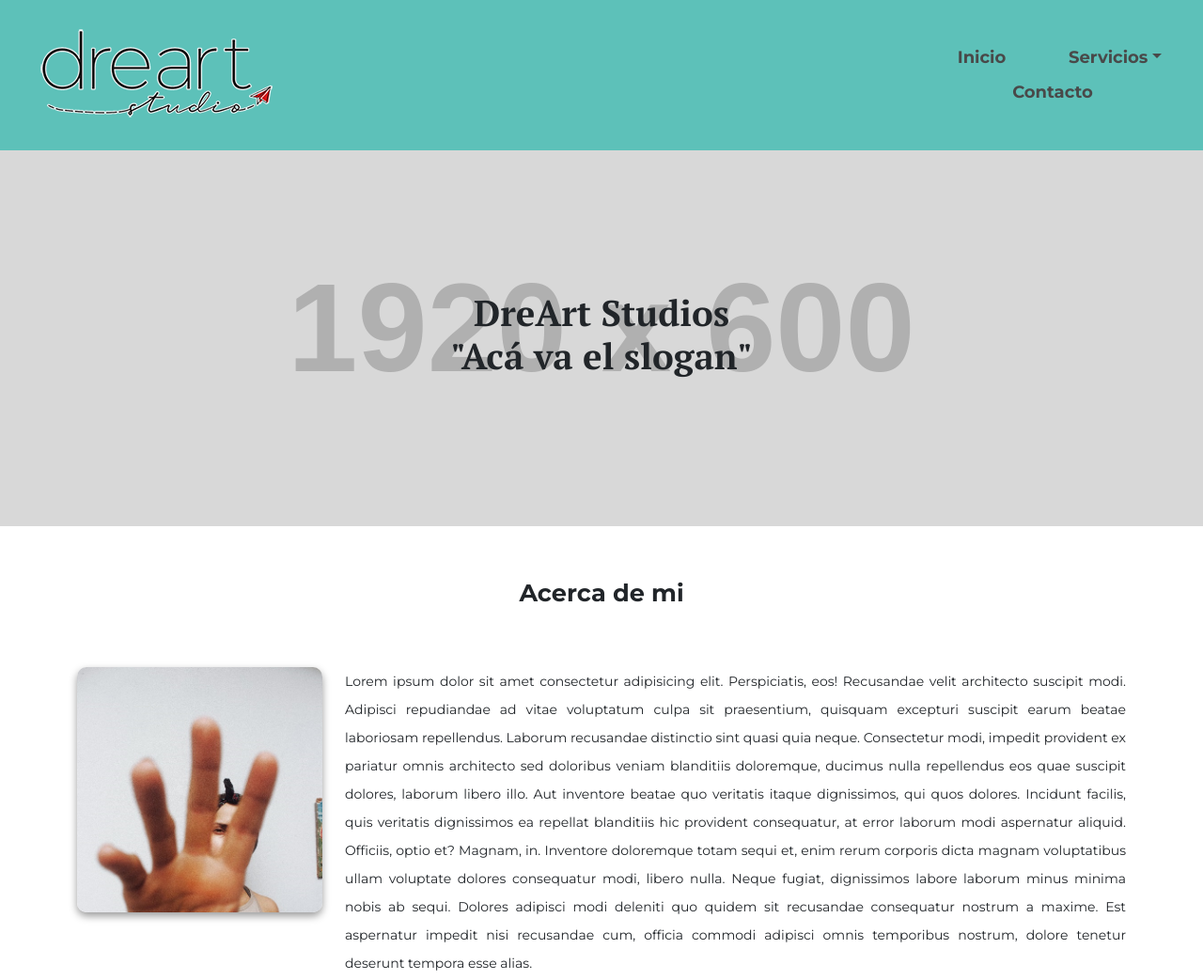
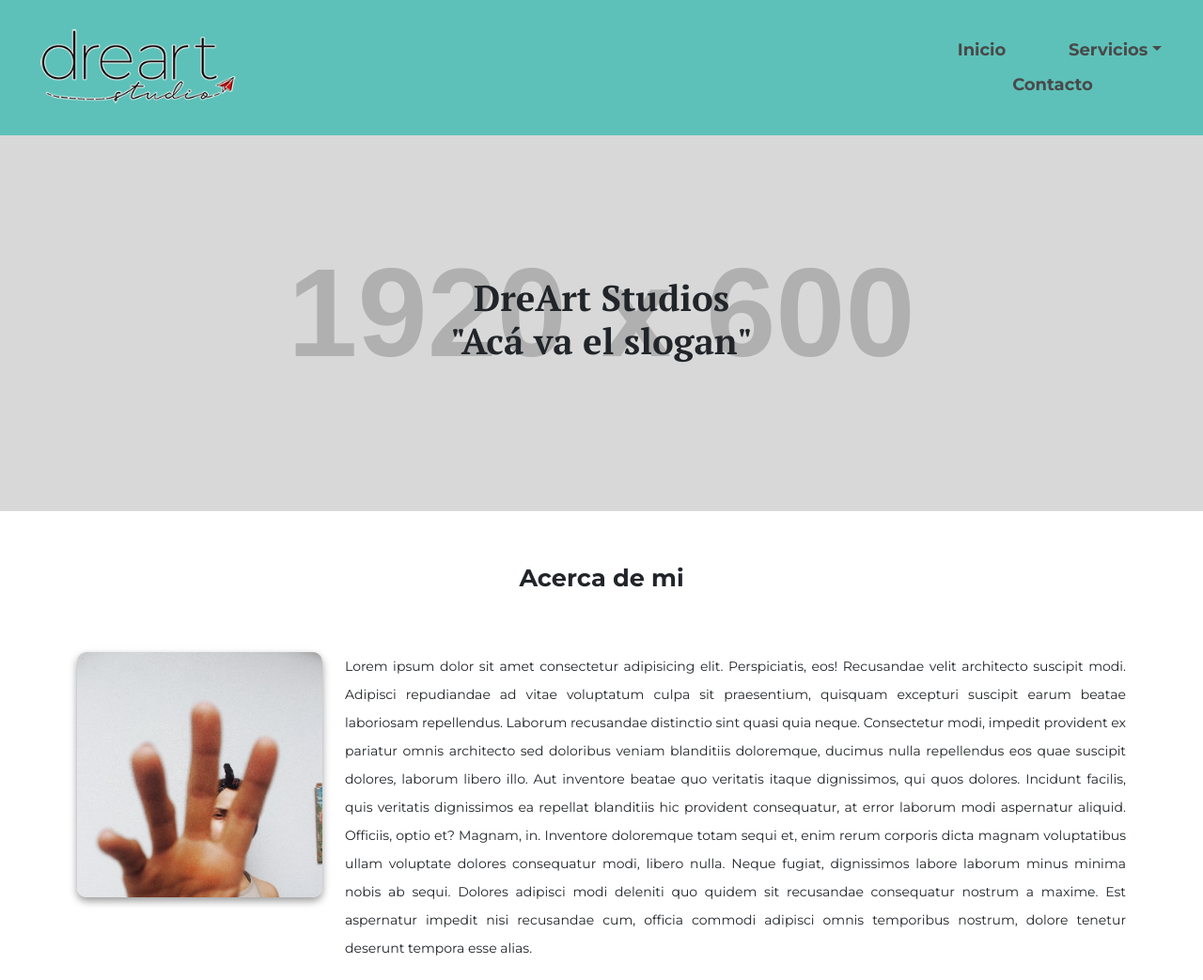
Before and after one commit to booba302/PreEntrega3-FranklinSanchez, a website: page index.html in a window 1280 px wide. Shown: the top 1043 px of the page at 94% size. Drawn offline with nearby package versions, Linux system fonts and the light colour scheme; placeholder pictures from the web are drawn by us.

Commit message:
logo fix

```diff
--- a/scss/components/_nav.scss
+++ b/scss/components/_nav.scss
@@ -13,14 +13,15 @@
       text-align: center;
       padding: 20px;
     }
-  }
 
-  .logo img {
-    padding: 30px;
+    img {
+      width: 270px;
+      padding: 30px;
 
-    @media screen and (max-width: 768px) {
-      width: 200px;
-      padding: 0;
+      @media screen and (max-width: 768px) {
+        width: 200px;
+        padding: 0;
+      }
     }
   }
 
```
Also changed, not shown: css/style.css, 1 other file.
